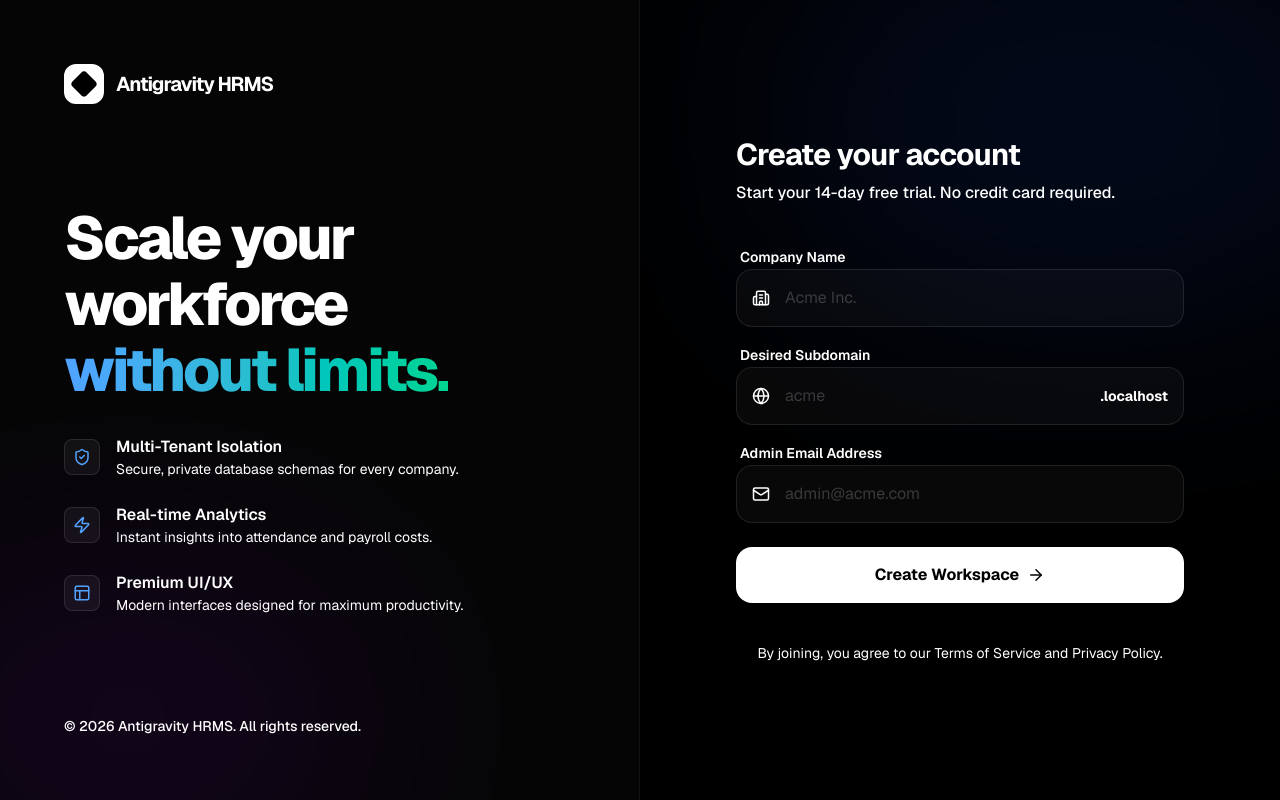
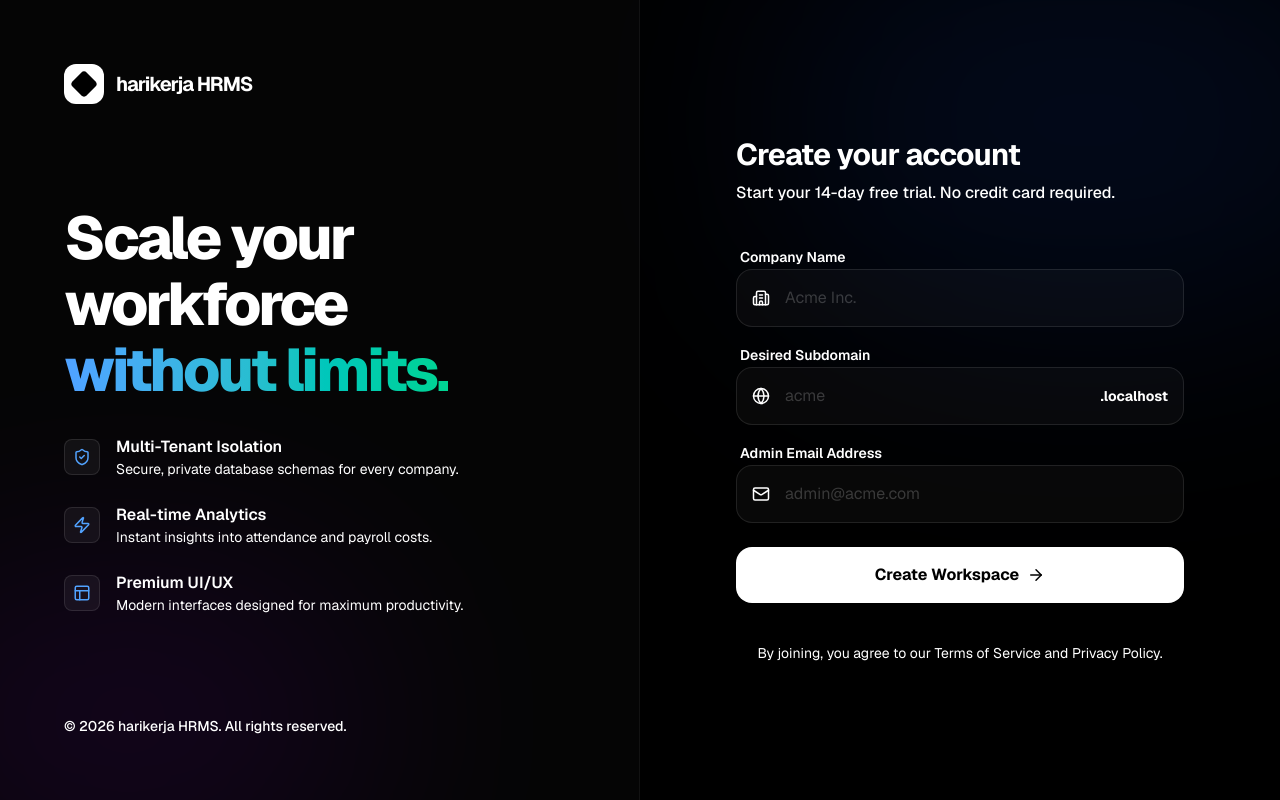
Before and after one commit to afdhalrizki/hrms, a Next.js app in the folder frontend/: page /signup in a window 1280 px wide. Built offline with nearby package versions, Linux system fonts and the light colour scheme; no server answers.

Commit message:
feat: Implement self-service tenant signup page and add comprehensive project walkthrough documentation.

```diff
--- a/frontend/src/app/layout.tsx
+++ b/frontend/src/app/layout.tsx
@@ -15,7 +15,7 @@ const geistMono = Geist_Mono({
 });
 
 export const metadata: Metadata = {
-  title: "HRMS SaaS | Antigravity",
+  title: "HRMS SaaS | harikerja",
   description: "Next-generation Human Resource Management System",
 };
 
--- a/frontend/src/app/signup/page.tsx
+++ b/frontend/src/app/signup/page.tsx
@@ -64,7 +64,7 @@ export default function SignupPage() {
           </div>
           <h2 className="text-3xl font-bold tracking-tight">Request Submitted!</h2>
           <p className="text-muted-foreground leading-relaxed">
-            Thank you for choosing Antigravity HRMS. Your registration request for
+            Thank you for choosing harikerja HRMS. Your registration request for
             <span className="text-white font-semibold"> {formData.company_name}</span> is being reviewed by our team.
           </p>
           <div className="p-4 bg-white/5 rounded-2xl border border-white/5 text-sm text-left">
@@ -97,7 +97,7 @@ export default function SignupPage() {
             <div className="h-10 w-10 bg-white rounded-xl flex items-center justify-center">
               <div className="h-5 w-5 bg-black rounded-sm rotate-45" />
             </div>
-            <span className="text-xl font-bold tracking-tighter">Antigravity HRMS</span>
+            <span className="text-xl font-bold tracking-tighter">harikerja HRMS</span>
           </div>
 
           <div className="space-y-8">
@@ -138,7 +138,7 @@ export default function SignupPage() {
           </div>
 
           <div className="text-sm text-muted-foreground font-medium">
-            © 2026 Antigravity HRMS. All rights reserved.
+            © 2026 harikerja HRMS. All rights reserved.
           </div>
         </div>
 
```
Also changed, not shown: 4 other files (tests, documents, lock files or other folders).
